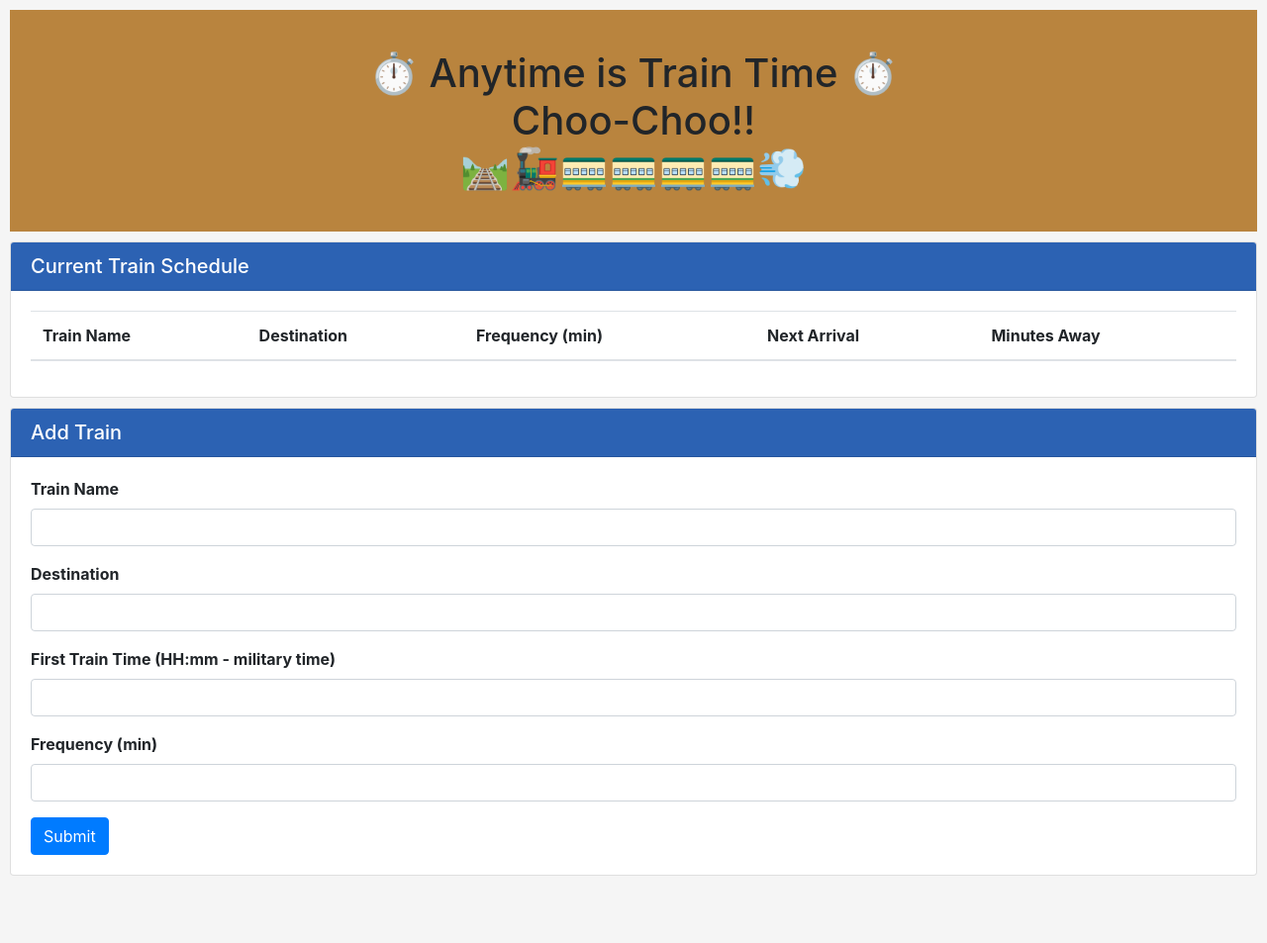
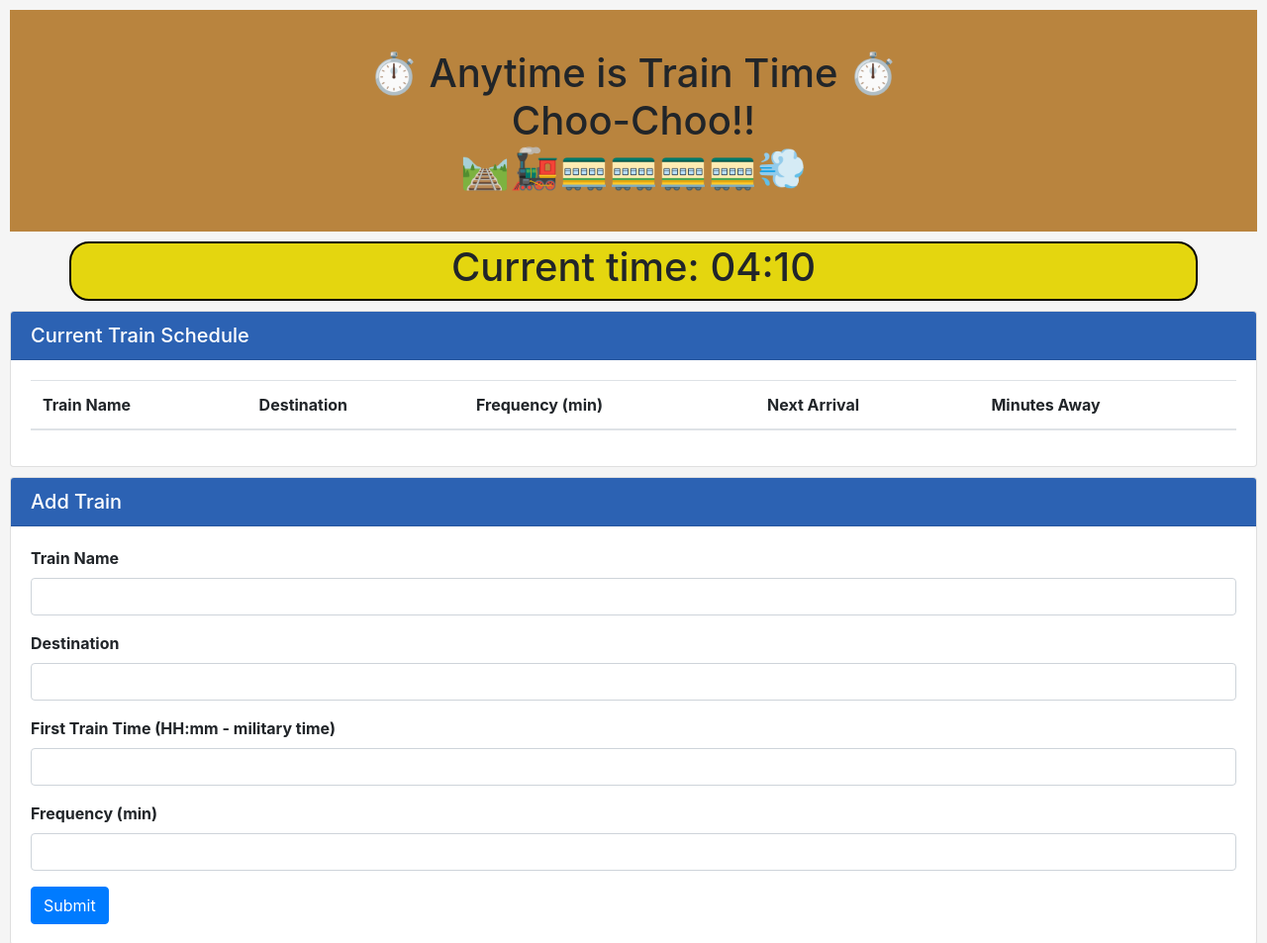
Before and after one commit to marinadelkovamoro/Train-Scheduler, a plain HTML site: page index.html in a window 1280 px wide. Shown: the top 953 px of the page at 99% size. Before the commit the page ends 895 px from the top, so only its background shows below. Drawn offline with nearby package versions, Linux system fonts and the light colour scheme; no server answers.

Commit message:
added time conversion for the firstTrainTime and this fixed thenext next arrival time and minutes away calculations bug. Also added the current time to the html

```diff
--- a/assets/app.js
+++ b/assets/app.js
@@ -1,7 +1,8 @@
 console.log("This works!");
 
 // Current time
-var currentTime = moment();
+var currentTime = moment().format("HH:mm");
+$("#current-time").text(currentTime);
 console.log("CURRENT TIME: " + moment(currentTime).format("hh:mm A"));
 
 
@@ -30,8 +31,6 @@ $("#add-train-btn").on("click", function (event) {
   var destination = $("#InputDestination").val().trim();
   var firstTrainTime = $("#InputFirstTrainTime").val().trim();
   var frequency = $("#InputFrequency").val().trim();
-
-
 
 
   // Creates local "temporary" object for holding employee data
@@ -69,8 +68,11 @@ database.ref().on("child_added", function (childSnapshot) {
   var frequency = childSnapshot.val().frequency;
   var firstTrainTime = childSnapshot.val().firstTrain;
 
+  // Convert the firstTrainTime - so that it has a meaning/object of time and I subtract one day so that firstTrainTime is always before the current time
+  var firstTimeConverted = moment(firstTrainTime, "HH:mm").subtract(1, "day");
+
   // compute the difference in time from 'now' and the first train using UNIX timestamp, store in var and convert to minutes
-  var trainDiff = moment().diff(moment.unix(0), "minutes");
+  var trainDiff = moment().diff(moment(firstTimeConverted), "minutes");
 
   // get the remainder of time by using 'moderator' with the frequency & time difference, store in var
   var trainRemainder = trainDiff % frequency;
--- a/assets/style.css
+++ b/assets/style.css
@@ -21,3 +21,10 @@ body{
 .bold {
     font-weight: bold;
 }
+
+.currentTime{
+    background-color: rgb(228, 214, 15);
+    text-align: center;
+    border-radius: 20px;
+    border: 2px solid black;
+}
--- a/index.html
+++ b/index.html
@@ -16,7 +16,7 @@
     <script src="https://www.gstatic.com/firebasejs/6.1.1/firebase-database.js"></script>
 
 
-	<!--Add Moment JS-->
+    <!--Add Moment JS-->
     <script src="https://cdn.jsdelivr.net/momentjs/2.12.0/moment.min.js"></script>
 
     <!-- Link my CSS file -->
@@ -31,6 +31,12 @@
         🛤️🚂🚃🚃🚃🚃💨
     </h1>
     <!-- First Card with a Table -->
+    <div class="container currentTime">
+    <h1> Current time:
+        <span id="current-time"></span>
+    </h1>
+    </div>
+
     <div class="card">
         <h5 class="card-header">Current Train Schedule</h5>
         <div class="card-body">
```
